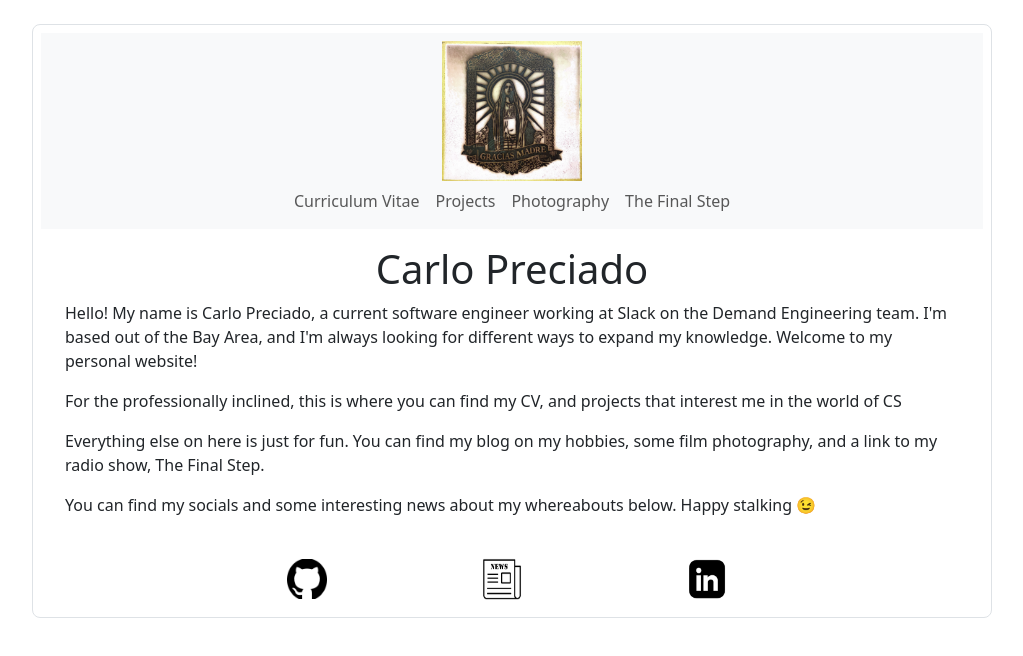
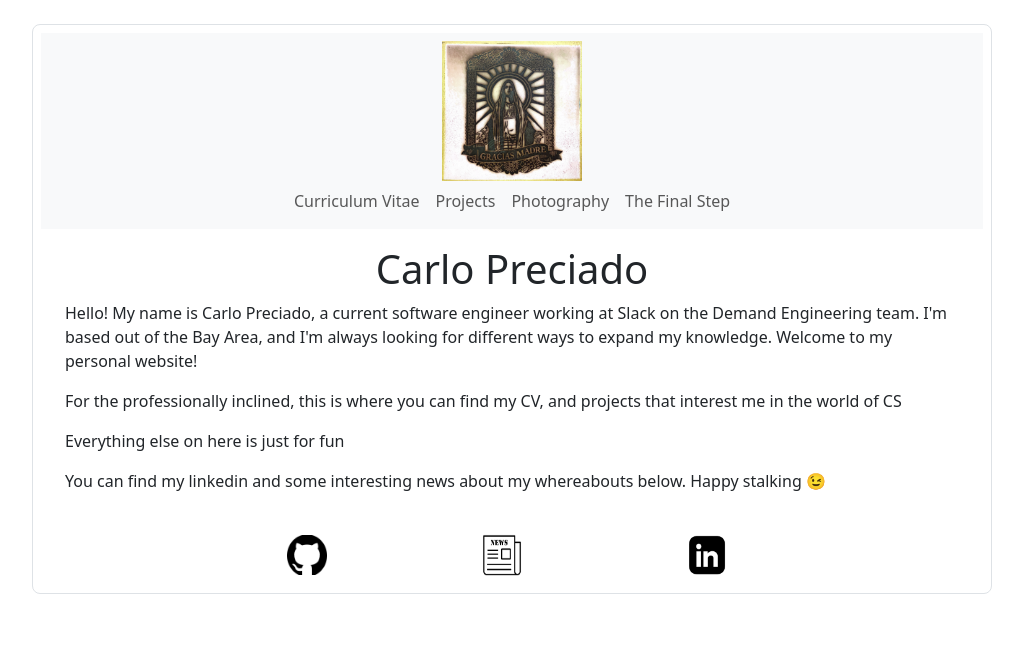
Before and after one commit to cpreciad/Cpreciad.github.io, a plain HTML site: page index.html in a window 1280 px wide. Shown: the whole page, without its empty margins (128-1151 px from the left). Drawn offline with nearby package versions, Linux system fonts and the light colour scheme.

Commit message:
update resume

```diff
--- a/index.html
+++ b/index.html
@@ -60,10 +60,10 @@
 				</p>
 
 				<p>
-					Everything else on here is just for fun. You can find my blog on my hobbies, some film photography, and a link to my radio show, The Final Step.
+					Everything else on here is just for fun
 				</p>
 				<p>
-					You can find my socials and some interesting news about my whereabouts below. Happy stalking 😉
+					You can find my linkedin and some interesting news about my whereabouts below. Happy stalking 😉
 				</p>
 			</div>
 
```
Also changed, not shown: cv.html (+1 -1 lines), 1 other file.
